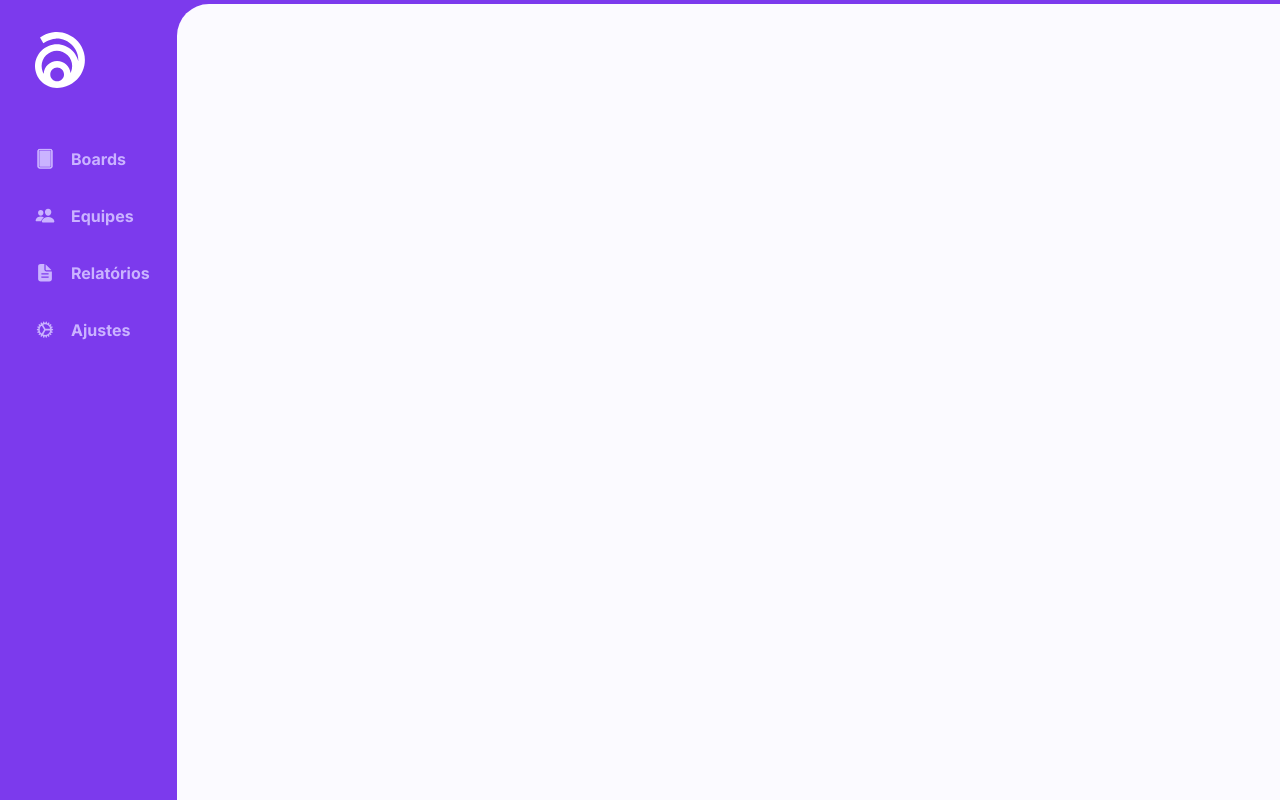
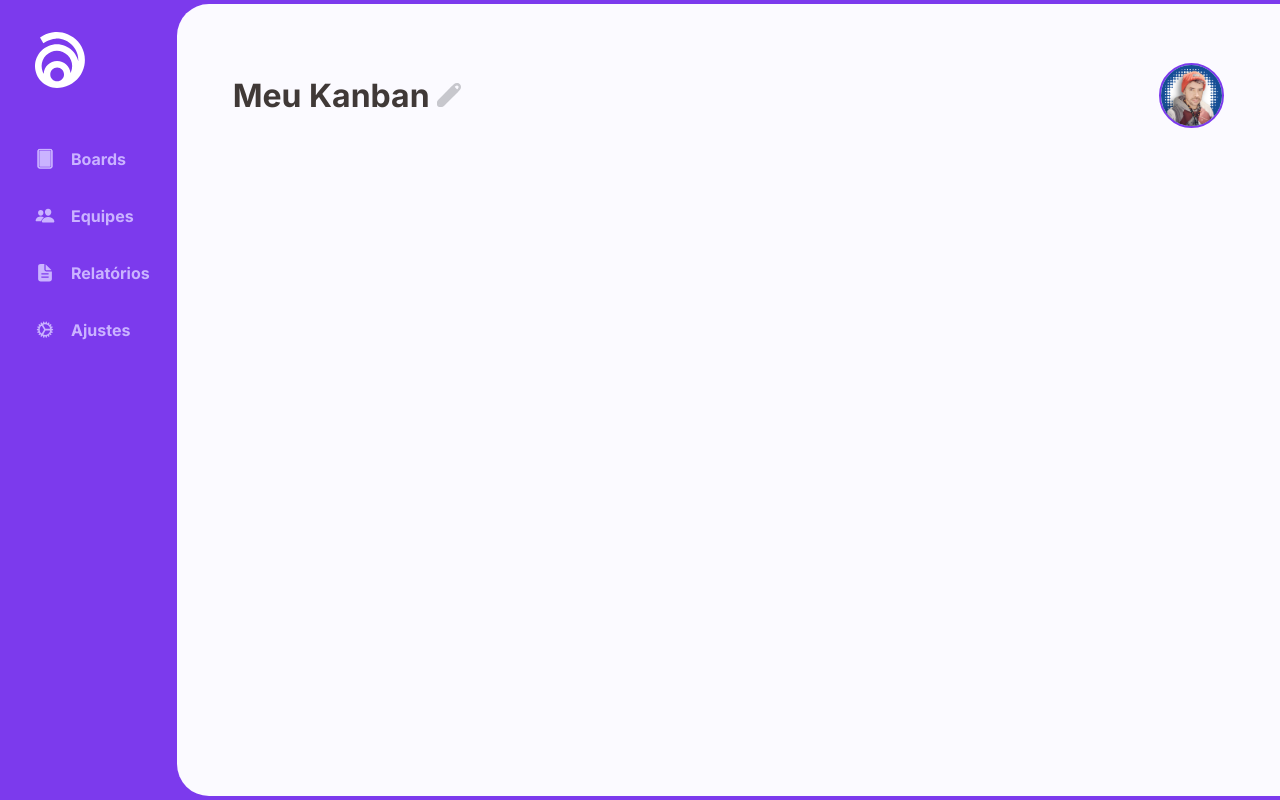
Before and after one commit to A1exLima/-boraCodar-desafio-12-Kanban, a website: page index.html in a window 1280 px wide. Drawn offline with Linux system fonts and the light colour scheme.

Commit message:
Main h1 and the user image

```diff
--- a/index.html
+++ b/index.html
@@ -3,7 +3,7 @@
   <head>
     <meta charset="UTF-8" />
     <meta name="viewport" content="width=device-width, initial-scale=1.0" />
-    <title>Your Kanban - V1.0</title>
+    <title>My Kanban - V1.0</title>
     <link rel="stylesheet" href="./public/styles/style.css" />
     <link
       rel="shortcut icon"
@@ -131,6 +131,13 @@
       </nav>
 
       <main class="inner">
+
+        <div>
+          <h1>Meu Kanban <img src="./public/images/pencil.svg" alt="Icone Caneta"></h1>
+
+          <img class="user-logo" src="./public/images/user.png" alt="Imagem Usuário">
+        </div>
+
       </main>
     </div>
   </body>
--- a/public/styles/style.css
+++ b/public/styles/style.css
@@ -5,21 +5,18 @@
   text-decoration: none;
   -webkit-font-smoothing: antialiased;
   -moz-osx-font-smoothing: grayscale;
-
-  color: white;
 }
 
 :root {
   font-size: 62.5%;
-  --bc-body: #7C3AED;
-  --bc-main: #FBFAFF;
+  --bc-body: #7c3aed;
+  --bc-main: #fbfaff;
 
-  --ff-nav: 'Inter', sans-serif;
-  --fc-nav: #CAB3FF;
-  --fc-nav-hover: #FFFFFF;
+  --ff-nav-main: "Inter", sans-serif;
+  --fc-nav: #cab3ff;
+  --fc-nav-hover: #ffffff;
 
   --fc-titles-main: #403937;
-
 }
 
 body {
@@ -27,13 +24,13 @@ body {
   background: var(--bc-body);
 }
 
-.app{
+.app {
   display: grid;
   grid-template-columns: max-content 1fr;
   min-height: 100vh;
 }
 
-nav{
+nav {
   padding: 3.2rem 2.7rem 0 3.5rem;
   display: flex;
   flex-direction: column;
@@ -41,33 +38,57 @@ nav{
   gap: 6rem;
 }
 
-nav ul{
+nav ul {
   list-style: none;
   display: flex;
   flex-direction: column;
   gap: 3.6rem;
 }
 
-nav ul li a, nav ul li a svg {
+nav ul li a,
+nav ul li a svg {
   fill: var(--fc-nav);
   display: flex;
   align-items: center;
   gap: 1.6rem;
-  font-family: var(--ff-nav);
+  font-family: var(--ff-nav-main);
   font-weight: 1.6rem;
   font-weight: 700;
   color: var(--fc-nav);
   transition: all 850ms;
 }
 
-nav ul li a:hover, nav ul li a:hover svg {
+nav ul li a:hover,
+nav ul li a:hover svg {
   color: var(--fc-nav-hover);
   fill: var(--fc-nav-hover);
 }
 
-
-main{
+main {
   background: var(--bc-main);
   border-top-left-radius: 3.2rem;
+  border-bottom-left-radius: 3.2rem;
   margin-top: 0.4rem;
+  margin-bottom: 0.4rem;
 }
+
+main div {
+  padding: 5.9rem 5.6rem 4.3rem 5.6rem;
+  display: flex;
+  align-items: center;
+  justify-content: space-between;
+}
+
+main h1 {
+  font-family: var(--ff-nav-main);
+  font-size: 3.2rem;
+  font-weight: 700;
+  color: var(--fc-titles-main);
+}
+
+.user-logo {
+  max-width: 6.5rem;
+  max-height: 6.5rem;
+  border-radius: 9999rem;
+  border: 0.2rem solid var(--bc-body);
+}
```
Also changed, not shown: public/images/user.png (added).
